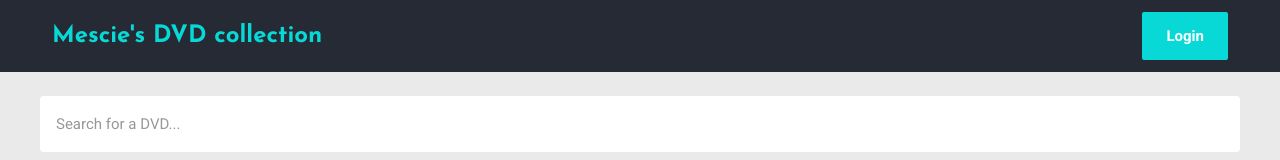
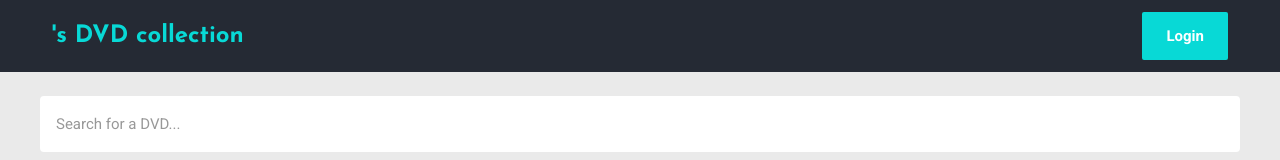
Before and after one commit to savonije/DVD-Collector, a Vue app: page / in a window 1280 px wide. Shown: the top 160 px of the page. Built offline with nearby package versions, Linux system fonts and the light colour scheme; no server answers; the database is empty.

Commit message:
refactor: move username to env file

```diff
--- a/index.html
+++ b/index.html
@@ -5,7 +5,7 @@
     <link rel="icon" href="/favicon/favicon.ico" />
     <link href="/css/styles.css" rel="stylesheet" />
     <meta name="viewport" content="width=device-width, initial-scale=1.0" />
-    <title>Mescie's DVD collectie</title>
+    <title>DVD collection</title>
     <link rel="preconnect" href="https://fonts.googleapis.com" />
     <link rel="preconnect" href="https://fonts.gstatic.com" crossorigin />
     <link
--- a/src/components/PageHeader.vue
+++ b/src/components/PageHeader.vue
@@ -3,13 +3,15 @@ import { useStoreAuth } from '@/stores/storeAuth'
 import AddTitle from '@/components/AddTitle.vue'
 
 const storeAuth = useStoreAuth()
+
+const username = import.meta.env.VITE_USERNAME
 </script>
 
 <template>
   <header class="bg-shark text-teal p-3 mb-6">
     <div class="container flex justify-between items-center">
       <RouterLink to="/">
-        <span class="text-2xl font-bold font-heading">Mescie's DVD collection</span>
+        <span class="text-2xl font-bold font-heading"> {{ username }}'s DVD collection </span>
       </RouterLink>
 
       <div class="flex gap-3">
```
Also changed, not shown: 1 other file (tests, documents, lock files or other folders).
